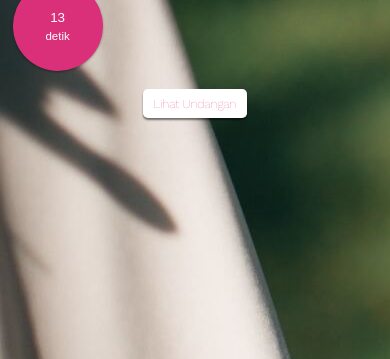
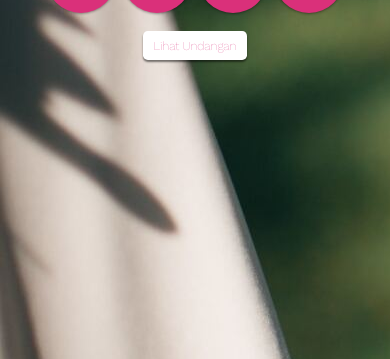
Before and after one commit to tirtadhi/tirtadhi.github.io, a plain HTML site: page assets/Undangan nikah/index.html in a window 390 px wide. Shown: the part 485-844 px from the top of the page. Drawn offline with nearby package versions, Linux system fonts and the light colour scheme.

Commit message:
Update style.css

```diff
--- a/assets/Undangan nikah/style.css
+++ b/assets/Undangan nikah/style.css
@@ -83,7 +83,7 @@ body {
   }
 
   .simply-countdown > .simply-section {
-    padding: 45px;
+    padding: 35px;
     margin: 3px;
   }
 }
```
